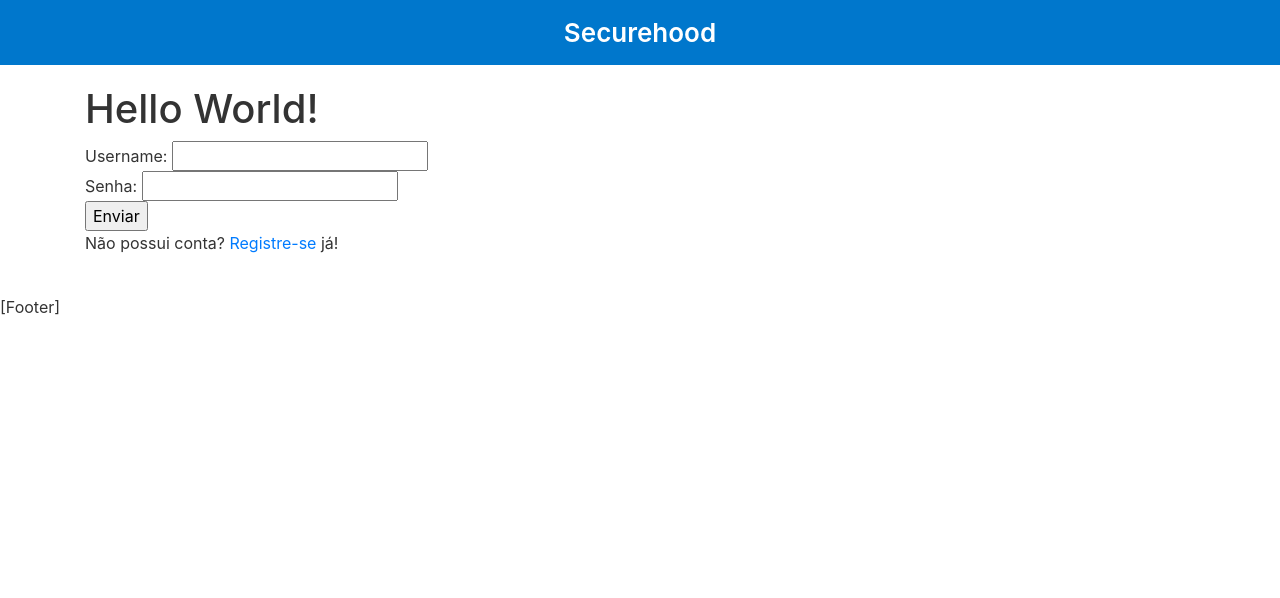
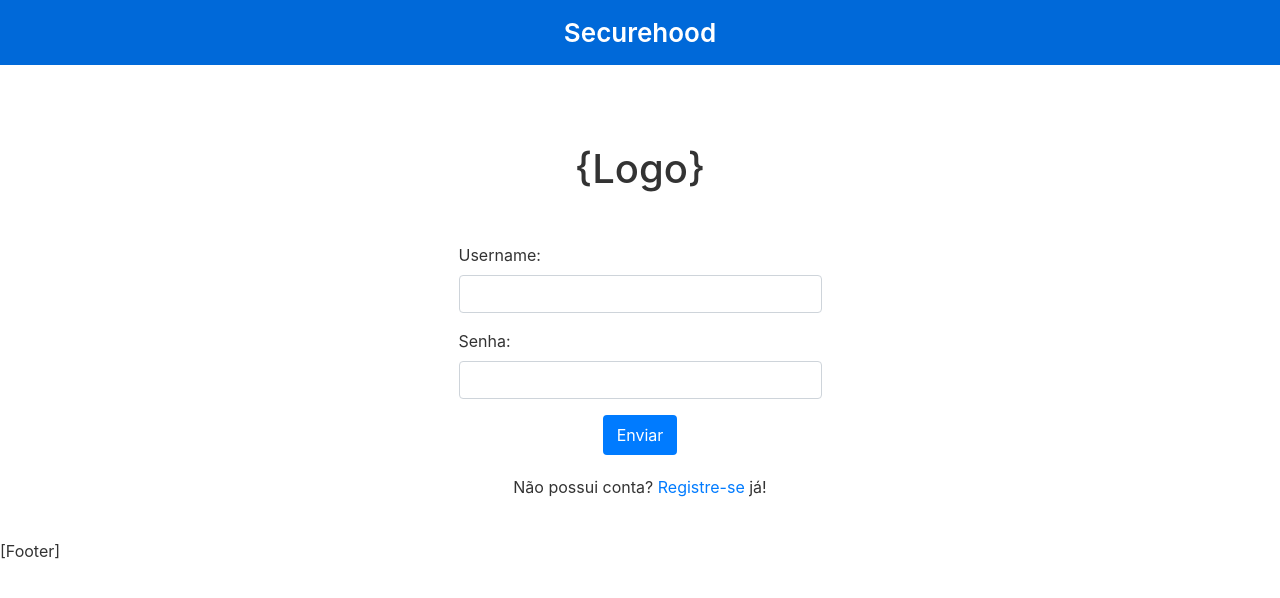
Before and after one commit to matheusrf96/Teste, a PHP site: page /tcc/ in a window 1280 px wide. Shown: the top 598 px of the page. Run offline with PHP 8.4, Linux system fonts and the light colour scheme.

Commit message:
Refinamento do design padrão

```diff
--- a/control/listar-alertas.php
+++ b/control/listar-alertas.php
@@ -15,6 +15,7 @@ $db->query("
     INNER JOIN usuario ON mensagem_usuario.remetente_id = usuario.id
     WHERE mensagem_usuario.destinatario_id = ".$_SESSION['usuario']['id']."
     ORDER BY mensagem_usuario.id DESC
+    LIMIT 5
 ");
 
 $alertas = $db->resultSet();
--- a/view/assets/css/style.css
+++ b/view/assets/css/style.css
@@ -5,7 +5,7 @@ body{
 /* Header ===== */
 
 .header{
-    background-color: #0077CC;
+    background-color: #0069D9;
     color: #ffffff;
     margin-bottom: 20px;
 }
@@ -19,6 +19,33 @@ body{
 
 /* Content ===== */
 
+.btn-primary{
+    border-width: 2px;
+    transition: background-color 0.75s ease-in-out,
+                color 0.75s ease-in-out,
+                border-color 0.75s ease-in-out;
+}
+
+.btn-primary:hover{
+    background-color: white;
+    color: #0069D9;
+    border-color: #0069D9;
+}
+
+.login-title{
+    margin-bottom: 50px;
+}
+
+.form-login{
+    margin: 0 auto;
+    margin-top: 80px;
+    width: 30%;
+}
+
+.button-login{
+    margin-bottom: 20px;
+}
+
 #botao-panico{
     width: 150px;
     height: 150px;
@@ -31,8 +58,14 @@ body{
     transition: background-color 0.5s ease-in-out;
 }
 
-#botao-panico:hover{
+#botao-panico:hover, #botao-panico:focus{
     background-color: #f53d3d;
+    outline:0;
+}
+
+.input-contato{
+    width: 250px;
+    margin-bottom: 10px;
 }
 
 .box-alerta{
@@ -47,22 +80,21 @@ body{
     text-decoration: none;
 }
 
-
 .lida{
-    background-color: #7fe883;
+    background-color: #32db64;
     transition: background-color 0.75s ease-in-out;
 }
 .lida:hover{
-    background-color: green;
+    background-color: #228B22;
     text-decoration: none;
 }
 
 .nao-lida{
     background-color: #e87e7e;
-    transition: background-color 0.75 ease-in-out;
+    transition: background-color 0.75s ease-in-out;
 }
 .nao-lida:hover{
-    background-color: red;
+    background-color: #f53d3d;
     text-decoration: none;
 }
 
--- a/view/entrar.php
+++ b/view/entrar.php
@@ -8,15 +8,24 @@ if(isset($_SESSION['usuario'])){
 else{
 ?>
 
-<h1>Hello World!</h1>
-<form action="control/login.php" method="post">
-    Username: <input required type="text" name="username" /><br />
-    Senha: <input requided type="password" name="senha" /><br />
-    <input type="submit" value="Enviar" />
-</form>
+<div class="form-login text-center">
+    <h1 class="login-title">{Logo}</h1>
 
-<p>Não possui conta? <a href="view/cadastro.php">Registre-se</a> já!</p>
+    <form action="control/login.php" method="post">
+        <div class="form-group row">
+            <label for="username">Username: </label>
+            <input class="form-control" required type="text" name="username" id="username" />
+        </div>
+        <div class="form-group row">
+            <label for="senha">Senha: </label>
+            <input class="form-control" requided type="password" name="senha" id="senha" />
+        </div>
 
+        <input class="btn btn-primary button-login" type="submit" value="Enviar" />
+    </form>
+
+    <p>Não possui conta? <a href="view/cadastro.php">Registre-se</a> já!</p>
+</div>
 <?php
 
 }
```
Also changed, not shown: view/cadastro.php (+21 -8 lines), view/main.php (+4 -4 lines).
